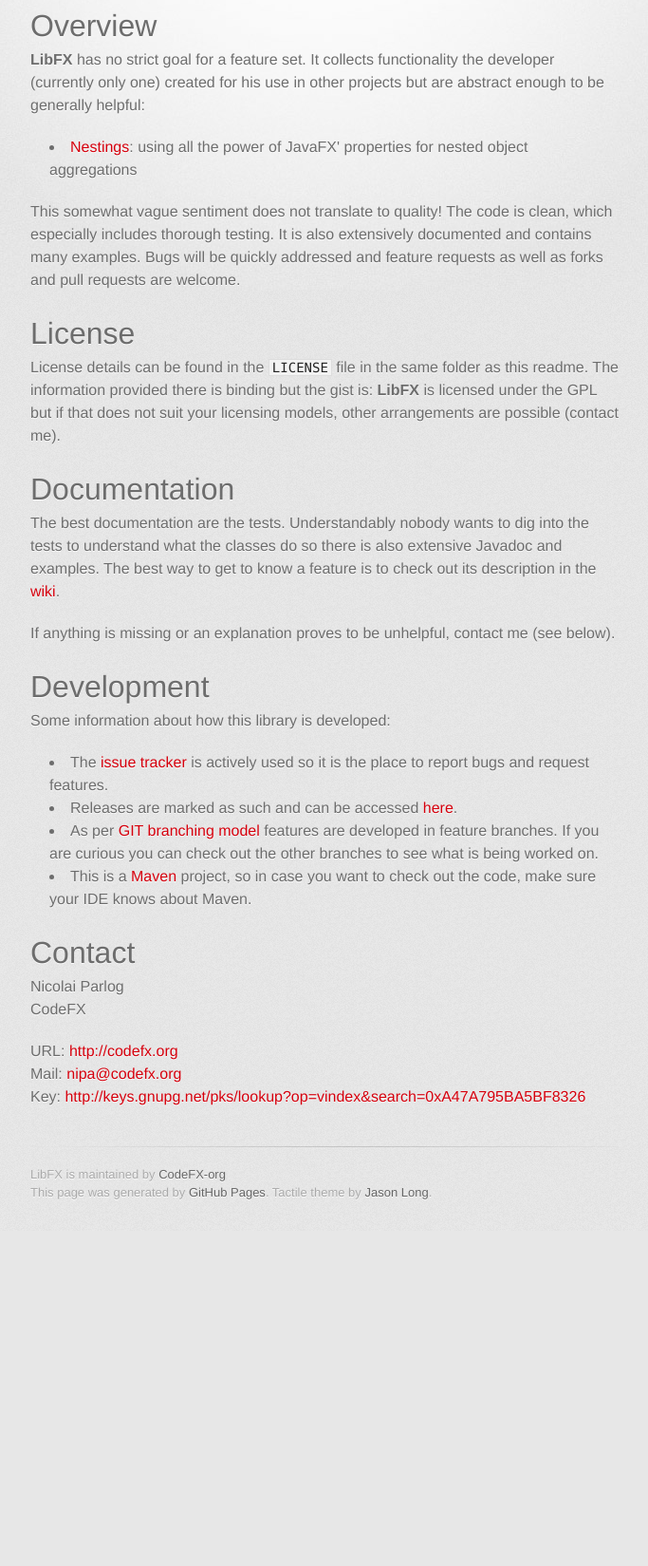
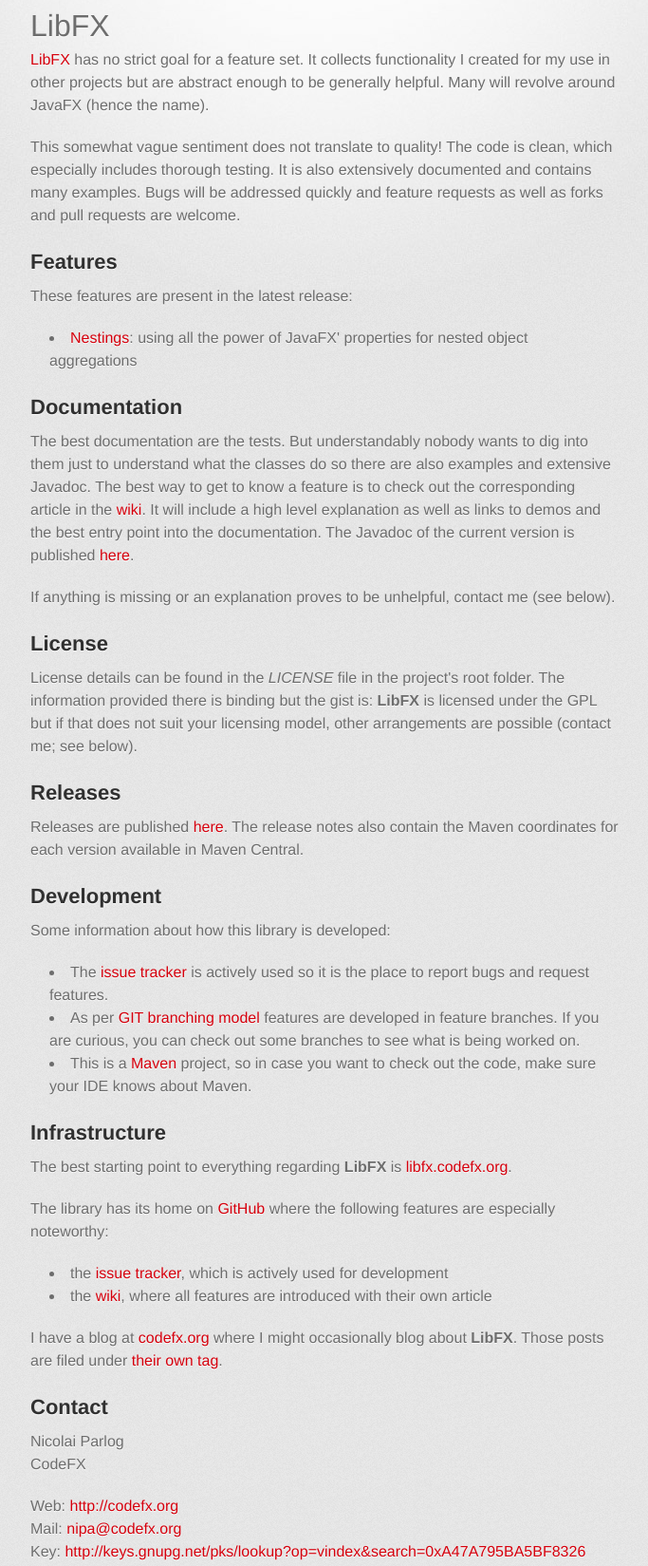
Before and after one commit to nipafx/LibFX, a plain HTML site: page index.html in a window 1280 px wide. Shown: the part 268-1917 px from the top of the page at 95% size, without its empty margins (298-981 px from the left). Before the commit the page ends 1564 px from the top, so only its background shows below. Drawn offline with Linux system fonts and the light colour scheme; a web font is replaced by a local one.

```diff
--- a/index.html
+++ b/index.html
@@ -32,44 +32,65 @@
 
         <section id="main_content">
           <h1>
-<a name="overview" class="anchor" href="#overview"><span class="octicon octicon-link"></span></a>Overview</h1>
+<a name="libfx" class="anchor" href="#libfx"><span class="octicon octicon-link"></span></a>LibFX</h1>
 
-<p><strong>LibFX</strong> has no strict goal for a feature set. It collects functionality the developer (currently only one) created for his use in other projects but are abstract enough to be generally helpful:</p>
+<p><strong><a href="http://libfx.codefx.org">LibFX</a></strong> has no strict goal for a feature set. It collects functionality I created for my use in other projects but are abstract enough to be generally helpful. Many will revolve around JavaFX (hence the name).</p>
+
+<p>This somewhat vague sentiment does not translate to quality! The code is clean, which especially includes thorough testing. It is also extensively documented and contains many examples. Bugs will be addressed quickly and feature requests as well as forks and pull requests are welcome.</p>
+
+<h2>
+<a name="features" class="anchor" href="#features"><span class="octicon octicon-link"></span></a>Features</h2>
+
+<p>These features are present in the latest release:</p>
 
 <ul>
 <li>
 <a href="https://github.com/CodeFX-org/LibFX/wiki/Nestings">Nestings</a>: using all the power of JavaFX' properties for nested object aggregations</li>
-</ul><p>This somewhat vague sentiment does not translate to quality! The code is clean, which especially includes thorough testing. It is also extensively documented and contains many examples. Bugs will be quickly addressed and feature requests as well as forks and pull requests are welcome.</p>
+</ul><h2>
+<a name="documentation" class="anchor" href="#documentation"><span class="octicon octicon-link"></span></a>Documentation</h2>
 
-<h1>
-<a name="license" class="anchor" href="#license"><span class="octicon octicon-link"></span></a>License</h1>
-
-<p>License details can be found in the <code>LICENSE</code> file in the same folder as this readme. The information provided there is binding but the gist is: <strong>LibFX</strong> is licensed under the GPL but if that does not suit your licensing models, other arrangements are possible (contact me).</p>
-
-<h1>
-<a name="documentation" class="anchor" href="#documentation"><span class="octicon octicon-link"></span></a>Documentation</h1>
-
-<p>The best documentation are the tests. Understandably nobody wants to dig into the tests to understand what the classes do so there is also extensive Javadoc and examples. The best way to get to know a feature is to check out its description in the <a href="https://github.com/CodeFX-org/LibFX/wiki">wiki</a>.</p>
+<p>The best documentation are the tests. But understandably nobody wants to dig into them just to understand what the classes do so there are also examples and extensive Javadoc. The best way to get to know a feature is to check out the corresponding article in the <a href="https://github.com/CodeFX-org/LibFX/wiki">wiki</a>. It will include a high level explanation as well as links to demos and the best entry point into the documentation. The Javadoc of the current version is published <a href="http://libfx.codefx.org/javadoc">here</a>.</p>
 
 <p>If anything is missing or an explanation proves to be unhelpful, contact me (see below).</p>
 
-<h1>
-<a name="development" class="anchor" href="#development"><span class="octicon octicon-link"></span></a>Development</h1>
+<h2>
+<a name="license" class="anchor" href="#license"><span class="octicon octicon-link"></span></a>License</h2>
+
+<p>License details can be found in the <em>LICENSE</em> file in the project's root folder. The information provided there is binding but the gist is: <strong>LibFX</strong> is licensed under the GPL but if that does not suit your licensing model, other arrangements are possible (contact me; see below).</p>
+
+<h2>
+<a name="releases" class="anchor" href="#releases"><span class="octicon octicon-link"></span></a>Releases</h2>
+
+<p>Releases are published <a href="https://github.com/CodeFX-org/LibFX/releases">here</a>. The release notes also contain the Maven coordinates for each version available in Maven Central.</p>
+
+<h2>
+<a name="development" class="anchor" href="#development"><span class="octicon octicon-link"></span></a>Development</h2>
 
 <p>Some information about how this library is developed:</p>
 
 <ul>
 <li>The <a href="https://github.com/CodeFX-org/LibFX/issues">issue tracker</a> is actively used so it is the place to report bugs and request features.</li>
-<li>Releases are marked as such and can be accessed <a href="https://github.com/CodeFX-org/LibFX/releases">here</a>.</li>
-<li>As per <a href="http://nvie.com/posts/a-successful-git-branching-model/">GIT branching model</a> features are developed in feature branches. If you are curious you can check out the other branches to see what is being worked on.</li>
+<li>As per <a href="http://nvie.com/posts/a-successful-git-branching-model/">GIT branching model</a> features are developed in feature branches. If you are curious, you can check out some branches to see what is being worked on.</li>
 <li>This is a <a href="http://maven.apache.org/">Maven</a> project, so in case you want to check out the code, make sure your IDE knows about Maven.</li>
-</ul><h1>
-<a name="contact" class="anchor" href="#contact"><span class="octicon octicon-link"></span></a>Contact</h1>
+</ul><h2>
+<a name="infrastructure" class="anchor" href="#infrastructure"><span class="octicon octicon-link"></span></a>Infrastructure</h2>
+
+<p>The best starting point to everything regarding <strong>LibFX</strong> is <a href="http://libfx.codefx.org">libfx.codefx.org</a>.</p>
+
+<p>The library has its home on <a href="https://github.com/CodeFX-org/LibFX">GitHub</a> where the following features are especially noteworthy:</p>
+
+<ul>
+<li>the <a href="https://github.com/CodeFX-org/LibFX/issues">issue tracker</a>, which is actively used for development</li>
+<li>the <a href="https://github.com/CodeFX-org/LibFX/wiki">wiki</a>, where all features are introduced with their own article</li>
+</ul><p>I have a blog at <a href="http://blog.codefx.org">codefx.org</a> where I might occasionally blog about <strong>LibFX</strong>. Those posts are filed under <a href="http://blog.codefx.org/tag/libfx/">their own tag</a>.</p>
+
+<h2>
+<a name="contact" class="anchor" href="#contact"><span class="octicon octicon-link"></span></a>Contact</h2>
 
 <p>Nicolai Parlog <br>
 CodeFX</p>
 
-<p>URL: <a href="http://codefx.org">http://codefx.org</a> <br>
+<p>Web: <a href="http://codefx.org">http://codefx.org</a> <br>
 Mail: <a href="mailto:nipa@codefx.org">nipa@codefx.org</a> <br>
 Key: <a href="http://keys.gnupg.net/pks/lookup?op=vindex&amp;search=0xA47A795BA5BF8326">http://keys.gnupg.net/pks/lookup?op=vindex&amp;search=0xA47A795BA5BF8326</a> <br></p>
         </section>
```
Also changed, not shown: params.json (+1 -1 lines).
